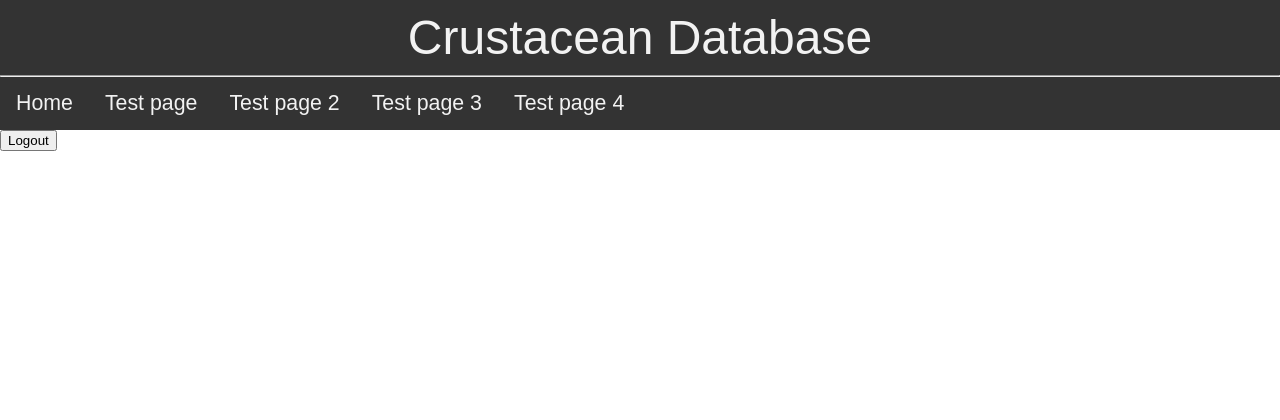
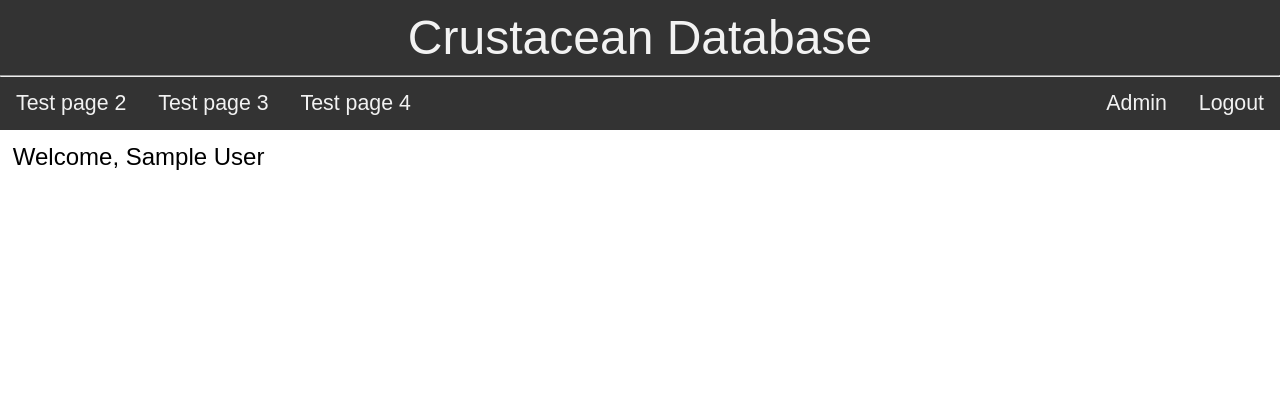
Before and after one commit to mfpx/cs39930, a PHP site: page /home.php in a window 1280 px wide. Shown: the top 420 px of the page. Run offline with PHP 8.4, Linux system fonts and the light colour scheme; the visitor is signed in with stand-in values (Sample User, id 1); tables that the repository leaves empty or names only in its code hold one stand-in row (values such as "Sample post").

Commit message:
-Fixed a bug where login would work when page is refreshed even if wrong details are provided -Created a basic user page

```diff
--- a/project/css/pages.css
+++ b/project/css/pages.css
@@ -44,6 +44,10 @@ hr {
     color: black;
 }
 
+#menu #admin {
+    float: right;
+}
+
 #footer {
     position: fixed;
     bottom: 0;
@@ -63,12 +67,14 @@ hr {
     padding: 30px;
     text-align: left;
     border: 1px solid black;
-    /*margin: 10% 40% 10% 40%;*/
-    /*margin: 10% 0% 10% 40%;*/
-    /*margin: 50% auto;*/
-    /*display: flex;
+    /*
+    margin: 10% 40% 10% 40%;
+    margin: 10% 0% 10% 40%;
+    margin: 50% auto;
+    display: flex;
     justify-content: center;
-    align-items: center;*/
+    align-items: center;
+    */
     position: absolute;
     top: 50%;
     left: 50%;
@@ -76,16 +82,20 @@ hr {
     width: 15%;
 }
 
+#welcome {
+    font-size: 18pt;
+    margin: 1%;
+    float: left;
+}
+
 form .field {
     margin-bottom: 5px;
     width: 50%;
 }
 
-/*form button {
-    background-color: #333;
-    color: #f2f2f2;
-    padding: 5px 20px;
-}*/
+#menu #logout {
+    float: right;
+}
 
 form #login_button {
     background-color: #333;
--- a/project/home.php
+++ b/project/home.php
@@ -3,7 +3,7 @@
 require 'system/core.php';
 
 //Main page
-include 'system/elements/heading.php';
+include 'system/elements/pages/home_heading.php';
 include 'system/elements/pages/home_body.php';
 include 'system/elements/footer.php';
 
--- a/project/login.php
+++ b/project/login.php
@@ -11,8 +11,6 @@ if (isset($_POST['email']) && isset($_POST['password'])) { //Filtering irrelevan
     $email = base64_decode(filter_input(INPUT_POST, 'email', FILTER_SANITIZE_EMAIL));
     $password_in = base64_decode(filter_input(INPUT_POST, 'password', FILTER_SANITIZE_STRING));
 
-    $_SESSION['uid'] = $email; //Set a session variable 'uid' to email
-
     try {
         $st = $connection->prepare('SELECT email, password FROM users WHERE email = :email');
         $st->bindValue(':email', $email, PDO::PARAM_STR);
@@ -20,6 +18,10 @@ if (isset($_POST['email']) && isset($_POST['password'])) { //Filtering irrelevan
 
         $row = $st->fetch(PDO::FETCH_ASSOC);
         $password_db = $row['password'];
+
+        if (!empty($row['email'])){
+            $_SESSION['uid'] = $email; //Set a session variable 'uid' to email
+        }
     } catch (PDOException $e) {
         echo "Error: " . $e->getMessage();
     }
--- a/project/system/core.php
+++ b/project/system/core.php
@@ -67,7 +67,7 @@ function is_loggedin($action) {
         if (!isset($_SESSION['uid']) && empty($_SESSION['uid'])) {
             redirect('index.php', 301);
         }
-    } else if ($action = 2) {
+    } else if ($action == 2) {
         if (isset($_SESSION['uid']) && !empty($_SESSION['uid'])) {
             redirect('home.php', 301);
         }
--- a/project/system/elements/pages/home_body.php
+++ b/project/system/elements/pages/home_body.php
@@ -1,5 +1,20 @@
 <?php
 is_loggedin(1);
+require './system/database.php';
+
+$email = $_SESSION['uid'];
+
+try {
+    $st = $connection->prepare('SELECT first_name, last_name, admin FROM users WHERE email = :email');
+    $st->bindValue(':email', $email, PDO::PARAM_STR);
+    $st->execute();
+
+    $row = $st->fetch(PDO::FETCH_ASSOC);
+} catch (PDOException $e) {
+    echo "Error: " . $e->getMessage();
+}
+
+$connection = null;
 ?>
 <script type="text/javascript" src="js/jquery-3.4.1.min.js"></script>
 <script type="text/javascript" src="js/notify.js"></script>
@@ -24,4 +39,4 @@ is_loggedin(1);
         return false;
     }
 </script>
-<button onclick="return logout()">Logout</button>
+<div id="welcome">Welcome, <?php echo $row['first_name'] . " " . $row['last_name']; ?></div>
--- /dev/null
+++ b/project/system/elements/pages/home_heading.php
@@ -0,0 +1,43 @@
+<?php
+require './system/database.php';
+
+$email = $_SESSION['uid'];
+
+try {
+    $st = $connection->prepare('SELECT admin FROM users WHERE email = :email');
+    $st->bindValue(':email', $email, PDO::PARAM_STR);
+    $st->execute();
+
+    $row = $st->fetch(PDO::FETCH_ASSOC);
+} catch (PDOException $e) {
+    echo "Error: " . $e->getMessage();
+}
+
+$connection = null;
+?>
+<!DOCTYPE html>
+<html lang="<?php echo $_SESSION['language']; ?>">
+    <head>
+        <link rel="stylesheet" href="css/pages.css">
+        <title><?php echo $title; ?></title>
+    </head>
+    <body>
+        <div id="heading">
+            <a href="index.php">
+                <?php echo $title; ?>
+            </a>
+        </div>
+        <hr>
+        <div id="menu">
+            <a id="logout" onclick="return logout()">Logout</a>
+            <a href="test.php">Test page 2</a>
+            <a href="test.php">Test page 3</a>
+            <a href="test.php">Test page 4</a>
+            <?php
+            if ($row['admin']) {
+                echo "<div id=\"admin\"><a href=\"admin.php\">Admin</a></div>";
+            }
+            ?>
+        </div>
+    </body>
+</html>
--- a/project/system/elements/pages/index_body.php
+++ b/project/system/elements/pages/index_body.php
@@ -35,6 +35,10 @@ is_loggedin(2);
                                 window.location.href = "home.php";
                             } else
                             {
+                                /*
+                                 * This uses notify.js notification library
+                                 * See: https://notifyjs.jpillora.com/
+                                 */
                                 $("#login-box").notify(
                                         "Your email and/or password is incorrect",
                                         {
```
Also changed, not shown: project/admin.php (added, +7 -0 lines), project/test/post_display.php (renamed from project/post_display.php).
